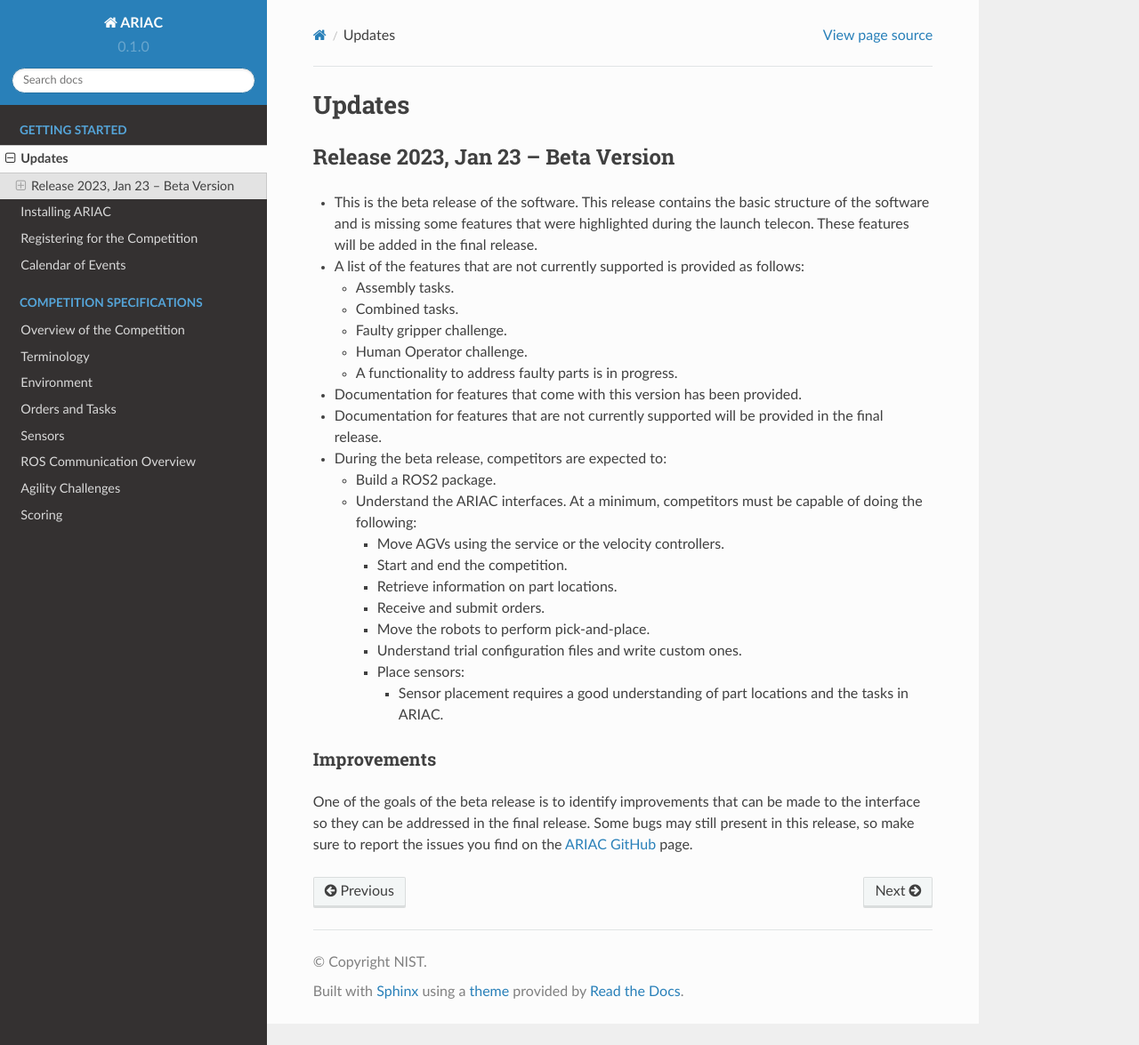
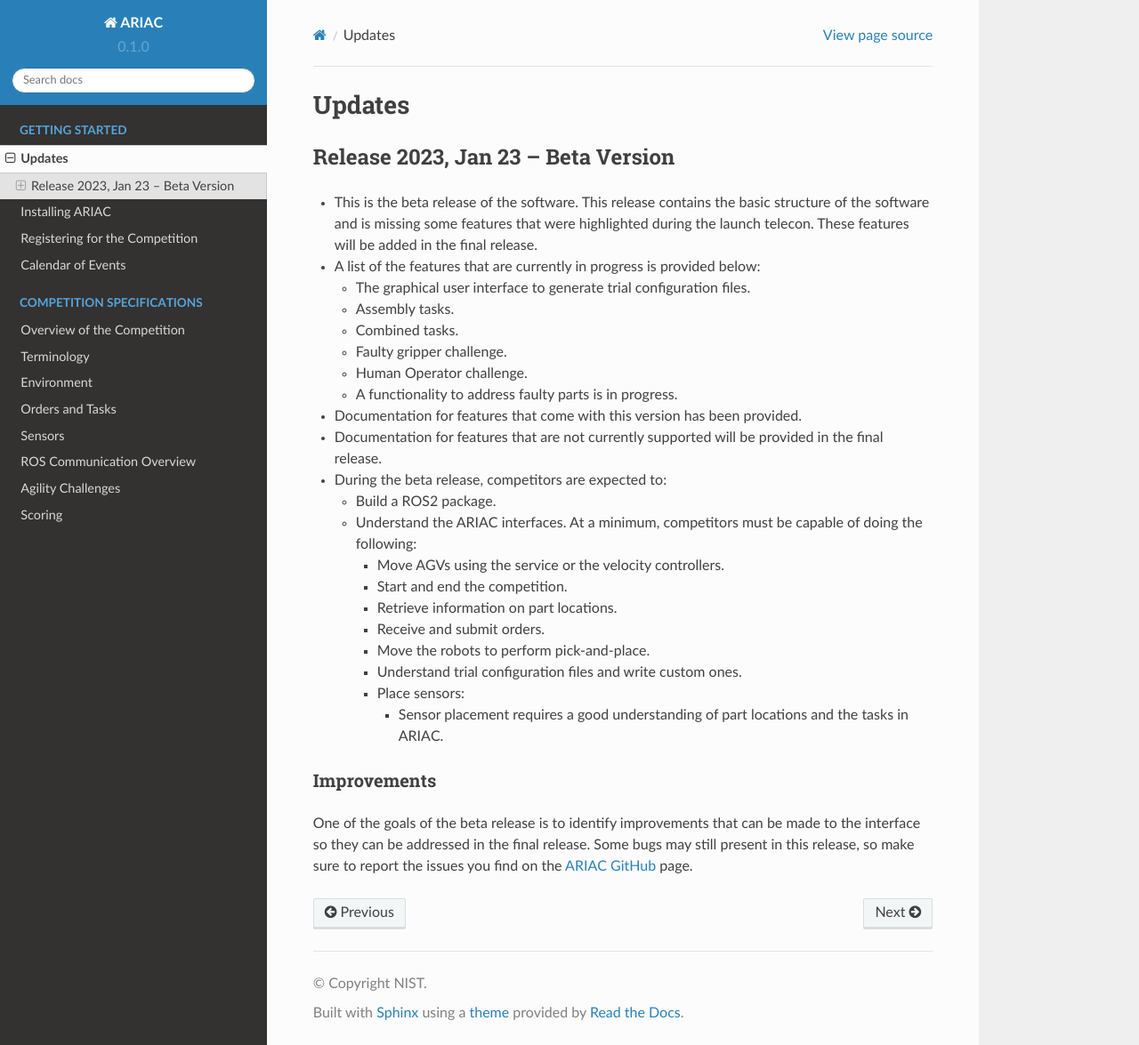
Before and after one commit to usnistgov/ARIAC, a Sphinx documentation site: the page built from docs/getting_started/updates.md, in a window 1280 px wide and 1175 px high. Shown: the whole window at 89% size. Built offline with Sphinx 7.4.7 and the Read the Docs theme 2.0.0, drawn with Linux system fonts in a browser that asks for light colours.

```diff
--- a/docs/getting_started/updates.md
+++ b/docs/getting_started/updates.md
@@ -3,7 +3,8 @@
 ## Release 2023, Jan 23 -- Beta Version
 
 - This is the beta release of the software. This release contains the basic structure of the software and is missing some features that were highlighted during the launch telecon. These features will be added in the final release.
-- A list of the features that are not currently supported is provided as follows:
+- A list of the features that are currently in progress is provided below:
+  - The graphical user interface to generate trial configuration files.
   - Assembly tasks.
   - Combined tasks.
   - Faulty gripper challenge.
```
Also changed, not shown: README.md (+2 -2 lines).
